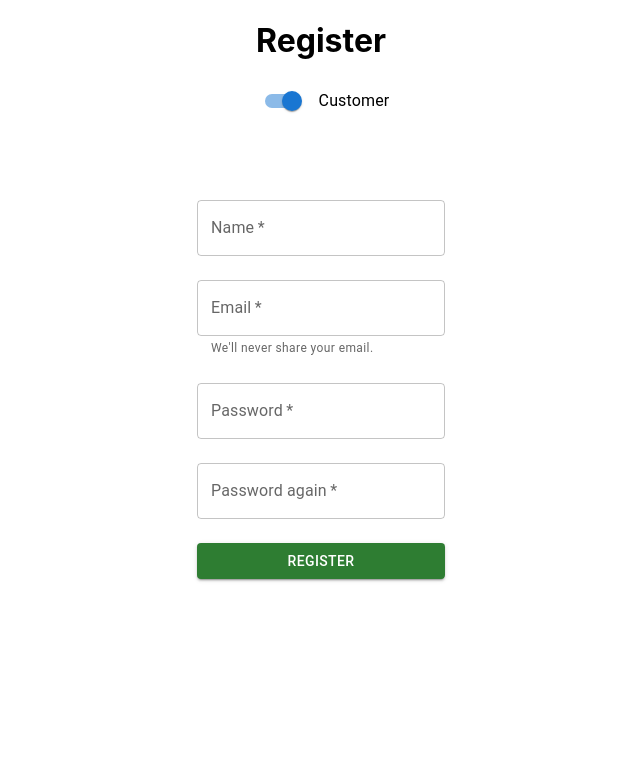
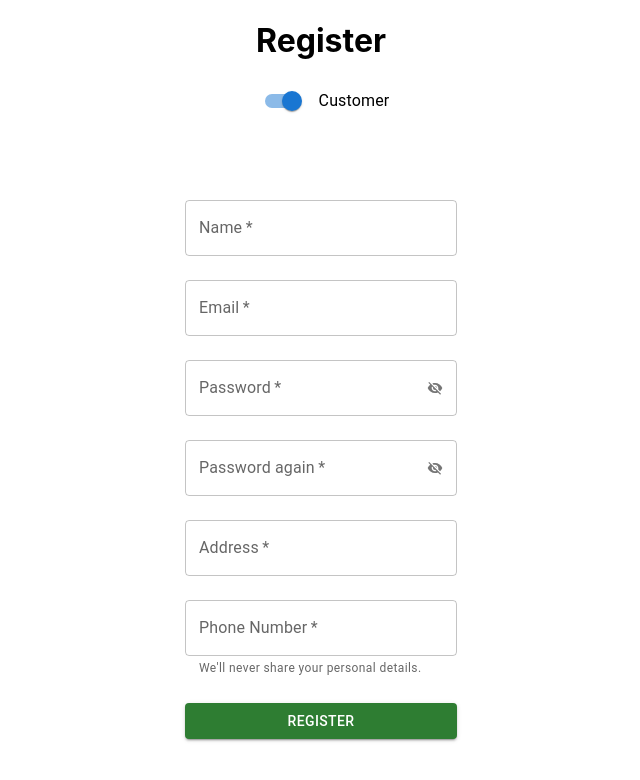
Before and after one commit to lekpeng/fe-groceries-galore, a React (Create React App) app: page /register in a window 1280 px wide. Shown: the top 780 px of the page, without its empty margins (319-959 px from the left). Built offline with nearby package versions, Linux system fonts and the light colour scheme.

Commit message:
feat: register form and FE validation

```diff
--- a/package.json
+++ b/package.json
@@ -5,6 +5,7 @@
   "dependencies": {
     "@emotion/react": "^11.10.4",
     "@emotion/styled": "^11.10.4",
+    "@mui/icons-material": "^5.10.9",
     "@mui/material": "^5.10.10",
     "@testing-library/jest-dom": "^5.16.5",
     "@testing-library/react": "^13.4.0",
@@ -13,6 +14,7 @@
     "commitizen": "^4.2.5",
     "react": "^18.2.0",
     "react-dom": "^18.2.0",
+    "react-hot-toast": "^2.4.0",
     "react-router-dom": "^6.4.2",
     "react-scripts": "5.0.1",
     "web-vitals": "^2.1.4"
--- a/src/App.js
+++ b/src/App.js
@@ -1,10 +1,12 @@
+import "./App.css";
 import { Route, Routes } from "react-router-dom";
-import "./App.css";
+import { Toaster } from "react-hot-toast";
 import Register from "./pages/Register";
 
 function App() {
   return (
     <div className="App">
+      <Toaster />
       <Routes>
         <Route path="/register" element={<Register />} />
       </Routes>
--- a/src/components/ToggleRole.js
+++ b/src/components/ToggleRole.js
@@ -4,14 +4,16 @@ import Typography from "@mui/material/Typography";
 import { useRef } from "react";
 import "./ToggleRole.css";
 
-function ToggleRole() {
+function ToggleRole({ setUserType }) {
   const labelElm = useRef();
   const switchElm = useRef();
   const handleChange = (e) => {
     if (e.target.checked) {
       labelElm.current.innerText = "Customer";
+      setUserType("customer");
     } else {
       labelElm.current.innerText = "Merchant";
+      setUserType("merchant");
     }
   };
 
--- a/src/pages/Register.js
+++ b/src/pages/Register.js
@@ -1,22 +1,152 @@
-import { Container, FormControl, FormHelperText, TextField, Button } from "@mui/material";
+import toast from "react-hot-toast";
+import {
+  Container,
+  FormControl,
+  FormHelperText,
+  TextField,
+  Button,
+  InputAdornment,
+} from "@mui/material";
+
+import VisibilityOffIcon from "@mui/icons-material/VisibilityOff";
+import VisibilityIcon from "@mui/icons-material/Visibility";
 import ToggleRole from "../components/ToggleRole";
+import { useRef, useState } from "react";
+import userApis from "../utils/apis/user";
 
 function Register() {
+  const passwordInputRef = useRef();
+  const confirmPasswordInputRef = useRef();
+
+  const [isPasswordVisible, setIsPasswordVisible] = useState(false);
+  const [userType, setUserType] = useState("customer");
+  const [formData, setFormData] = useState({
+    name: "",
+    email: "",
+    password: "",
+    confirm_password: "",
+    address: "",
+    phone_number: "",
+  });
+
+  const handleClick = (e) => {
+    setIsPasswordVisible((prevVisibilityState) => !prevVisibilityState);
+  };
+  const handleChange = (e) => {
+    if (e.target.name === "confirm_password" || e.target.name === "password") {
+      if (passwordInputRef.current.value !== confirmPasswordInputRef.current.value) {
+        confirmPasswordInputRef.current.setCustomValidity("Passwords must match.");
+      } else {
+        confirmPasswordInputRef.current.setCustomValidity("");
+      }
+    }
+    setFormData({
+      ...formData,
+      [e.target.name]: e.target.value,
+    });
+  };
+  const handleSubmit = async (e) => {
+    e.preventDefault();
+
+    try {
+      const response = await userApis.auth(formData, "register", userType);
+      if (response.data.error) {
+        toast.error(response.error);
+        return;
+      }
+      toast.success(
+        "Registration Successful! Check your mailbox for a verification email from us 😄"
+      );
+      // TO DO: navigate to login
+    } catch (err) {
+      toast.error(err.response.data.error);
+      return;
+    }
+  };
+
+  const eyeAdornment = isPasswordVisible ? (
+    <InputAdornment position="end">
+      <VisibilityIcon fontSize="default" onClick={handleClick} />
+    </InputAdornment>
+  ) : (
+    <InputAdornment position="end">
+      <VisibilityOffIcon fontSize="default" onClick={handleClick} />
+    </InputAdornment>
+  );
+
   return (
     <Container>
       <h1>Register</h1>
-      <ToggleRole />
-      <FormControl sx={{ mt: 10 }}>
-        <TextField required label="Name" />
-        <TextField required type="email" sx={{ mt: 3 }} label="Email" />
-        <FormHelperText id="my-helper-text">We'll never share your email.</FormHelperText>
+      <ToggleRole setUserType={setUserType} />
+      <form onSubmit={handleSubmit}>
+        <FormControl sx={{ mt: 10 }}>
+          <TextField required name="name" label="Name" onChange={handleChange} />
+          <TextField
+            required
+            name="email"
+            type="email"
+            sx={{ mt: 3 }}
+            label="Email"
+            onChange={handleChange}
+          />
 
-        <TextField required type="password" sx={{ mt: 3 }} label="Password" />
-        <TextField required type="password" sx={{ mt: 3 }} label="Password again" />
-        <Button sx={{ mt: 3 }} variant="contained" color="success">
-          Register
-        </Button>
-      </FormControl>
+          <TextField
+            required
+            name="password"
+            inputRef={passwordInputRef}
+            type={isPasswordVisible ? "input" : "password"}
+            sx={{ mt: 3 }}
+            label="Password"
+            onChange={handleChange}
+            InputProps={{
+              endAdornment: eyeAdornment,
+            }}
+            inputProps={{
+              minLength: 8,
+              maxLength: 16,
+            }}
+          />
+          <TextField
+            required
+            name="confirm_password"
+            inputRef={confirmPasswordInputRef}
+            className="register__confirmPassword"
+            type={isPasswordVisible ? "input" : "password"}
+            sx={{ mt: 3 }}
+            label="Password again"
+            onChange={handleChange}
+            InputProps={{
+              endAdornment: eyeAdornment,
+            }}
+            inputProps={{
+              minLength: 8,
+              maxLength: 16,
+            }}
+          />
+
+          <TextField
+            required
+            name="address"
+            sx={{ mt: 3 }}
+            label="Address"
+            onChange={handleChange}
+          />
+          <TextField
+            required
+            name="phone_number"
+            sx={{ mt: 3 }}
+            label="Phone Number"
+            onChange={handleChange}
+          />
+
+          <FormHelperText id="my-helper-text">
+            We'll never share your personal details.
+          </FormHelperText>
+          <Button type="submit" sx={{ mt: 3 }} variant="contained" color="success">
+            Register
+          </Button>
+        </FormControl>
+      </form>
     </Container>
   );
 }
--- /dev/null
+++ b/src/utils/apis/user.js
@@ -0,0 +1,20 @@
+import axios from "axios";
+
+const apis = {
+  auth: async (formData, authType, userType) => {
+    console.log("backend URL", process.env.REACT_APP_BACKEND_URL);
+    const response = await axios.post(
+      `${process.env.REACT_APP_BACKEND_URL}/api/v1/users/${authType}`,
+      { formData, userType },
+      {
+        headers: {
+          "Content-type": "application/json",
+        },
+      }
+    );
+
+    return response;
+  },
+};
+
+export default apis;
```
Also changed, not shown: 2 other files (tests, documents, lock files or other folders).
